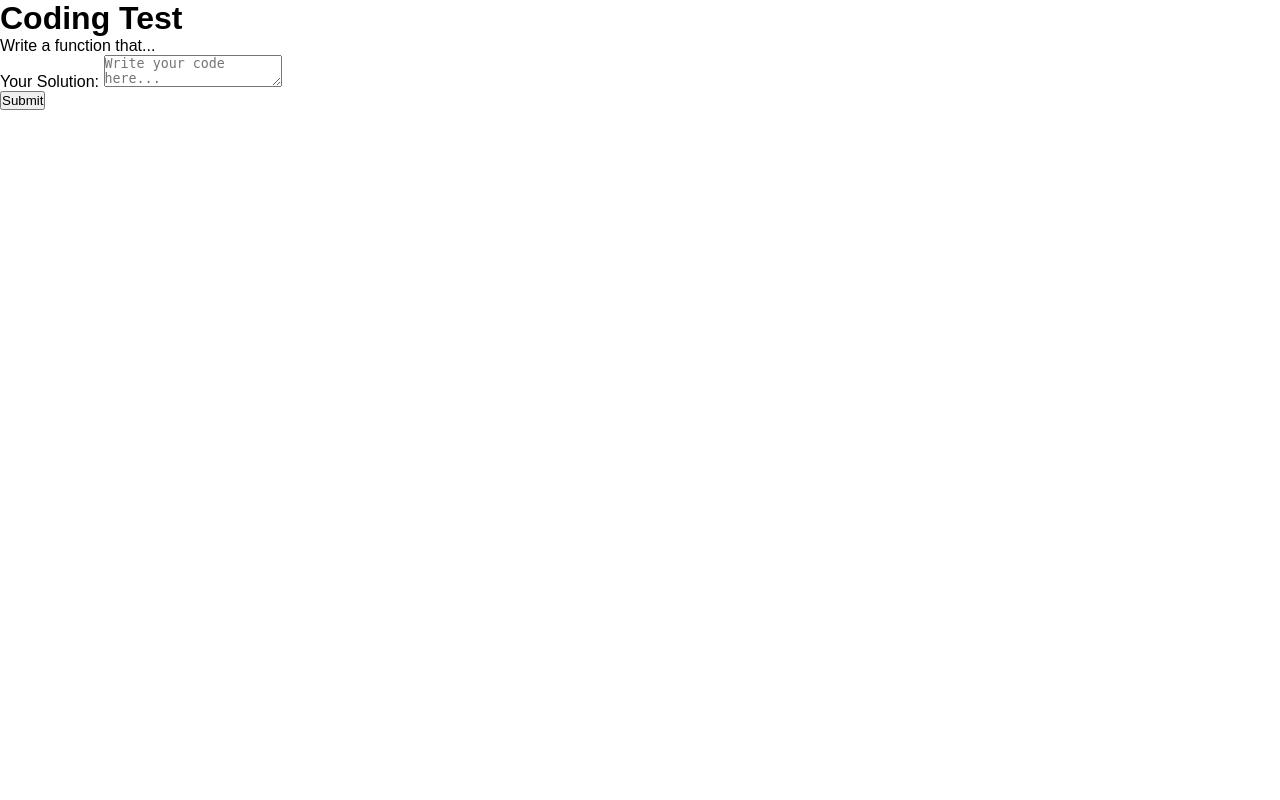
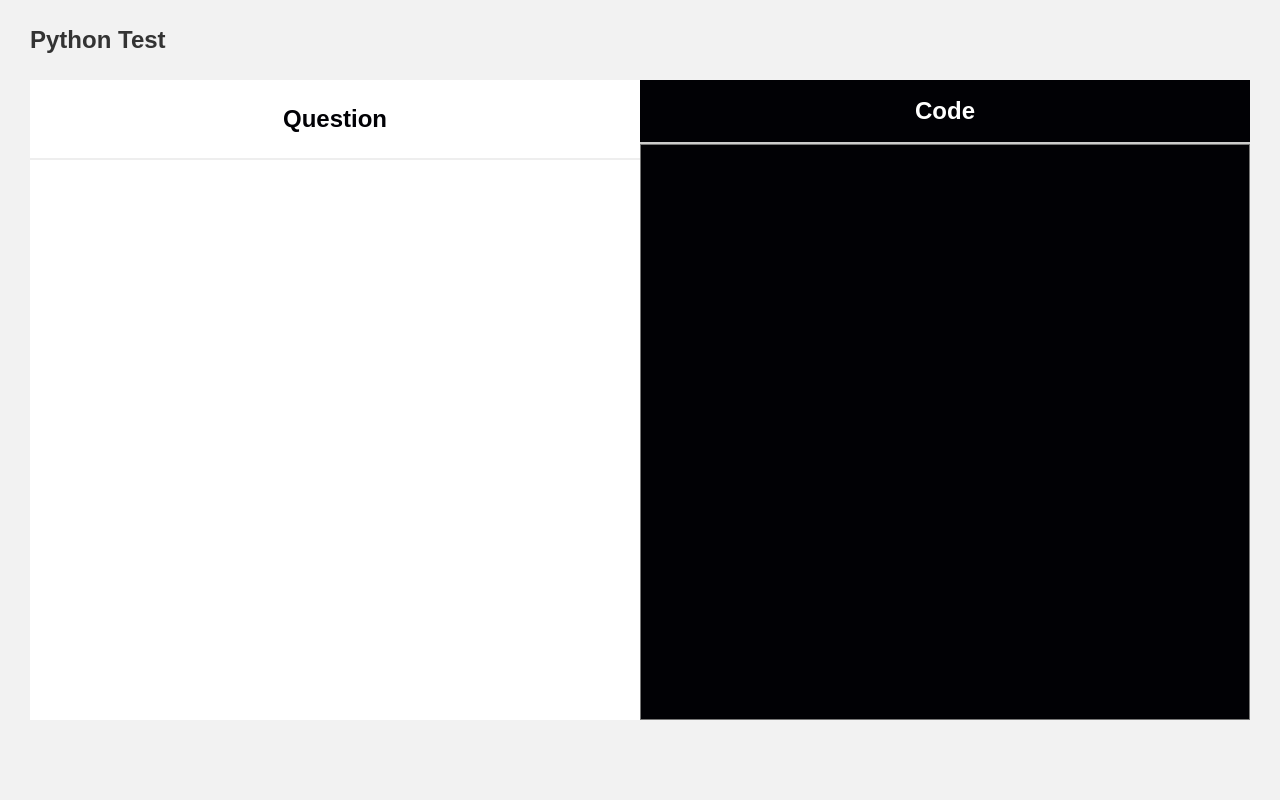
Before and after one commit to coding-fortunatus/Coding_Skill_Assessor, a Django app: page /test/ in a window 1280 px wide. Run offline with Django 5.2, Linux system fonts and the light colour scheme.

Commit message:
Implemented Code Test Page

```diff
--- a/static/css/style.css
+++ b/static/css/style.css
@@ -7,4 +7,70 @@
 body {
   font-family: "Nunito", sans-serif;
   font-size: 16px;
+  color: #333333;
+  background-color: #f2f2f2;
 }
+
+header {
+  height: 10vh;
+  padding: 0px 30px;
+  display: flex;
+  align-items: center;
+}
+
+.test-dashboard {
+  width: 100%;
+  height: 90vh;
+  display: flex;
+  padding: 0px 30px;
+}
+
+.test-dashboard > section {
+  height: 80vh;
+}
+
+.question {
+  width: 50%;
+  background-color: white;
+}
+
+.code {
+  width: 50%;
+  background-color: #010105;
+  display: flex;
+  flex-direction: column;
+}
+
+.question-header {
+  display: flex;
+  justify-content: center;
+  align-items: center;
+  height: 10vh;
+  color: #010105;
+  border-bottom: 2px solid #eeeeee;
+}
+
+.code-header {
+  display: flex;
+  justify-content: center;
+  align-items: center;
+  height: 10vh;
+  color: #ffffff;
+  border-bottom: 2px solid #ccc;
+}
+
+.code-area {
+  width: 100%;
+  height: 100%;
+  background-color: #010105;
+  color: #eeeeee;
+  resize: none;
+  outline: none;
+  padding: 20px;
+  font-size: 16px;
+}
+
+.code-container {
+  width: 100%;
+  height: 90vh;
+}
--- a/templates/test.html
+++ b/templates/test.html
@@ -9,37 +9,55 @@
   </head>
   <body>
     <header>
-      <h1>Coding Test</h1>
+      <h2>Python Test</h2>
     </header>
-
-    <div id="instructions">
-      <!-- Insert coding challenge instructions here -->
-      <p>Write a function that...</p>
-    </div>
-
-    <div>
-      <label for="code-editor">Your Solution:</label>
-      <textarea
-        id="code-editor"
-        placeholder="Write your code here..."
-      ></textarea>
-    </div>
-
-    <button id="submit-btn" onclick="runCode()">Submit</button>
-
-    <div id="output">
-      <!-- Output or test results will be displayed here -->
+    <div class="test-dashboard">
+      <section class="question">
+        <div class="question-header">
+          <h2>Question</h2>
+        </div>
+      </section>
+      <section class="code">
+        <div class="code-header">
+          <h2>Code</h2>
+        </div>
+        <div class="code-container">
+          <textarea class="code-area" name="code"></textarea>
+        </div>
+      </section>
     </div>
 
     <script>
-      function runCode() {
-        // Retrieve code from the editor
-        var userCode = document.getElementById("code-editor").value;
+      document
+        .getElementById("code-area")
+        .addEventListener("input", function (event) {
+          if (event.inputType === "insertText" && event.data === "\n") {
+            event.preventDefault();
 
-        // You can execute the code or perform tests here
-        // Display the output or results in the 'output' div
-        document.getElementById("output").innerHTML = "<p>Output: ...</p>";
-      }
+            var textarea = event.target;
+            var cursorPosition = textarea.selectionStart;
+
+            // Get the text before and after the cursor
+            var textBeforeCursor = textarea.value.substring(0, cursorPosition);
+            var textAfterCursor = textarea.value.substring(cursorPosition);
+
+            // Find the indentation of the current line
+            var lineStart = textBeforeCursor.lastIndexOf("\n") + 1;
+            var indentation = textBeforeCursor
+              .substring(lineStart)
+              .match(/^\s*/)[0];
+
+            // Insert newline and indentation
+            textarea.value =
+              textBeforeCursor + "\n" + indentation + textAfterCursor;
+
+            // Move the cursor to the correct position
+            textarea.setSelectionRange(
+              cursorPosition + indentation.length + 1,
+              cursorPosition + indentation.length + 1
+            );
+          }
+        });
     </script>
   </body>
 </html>
```
